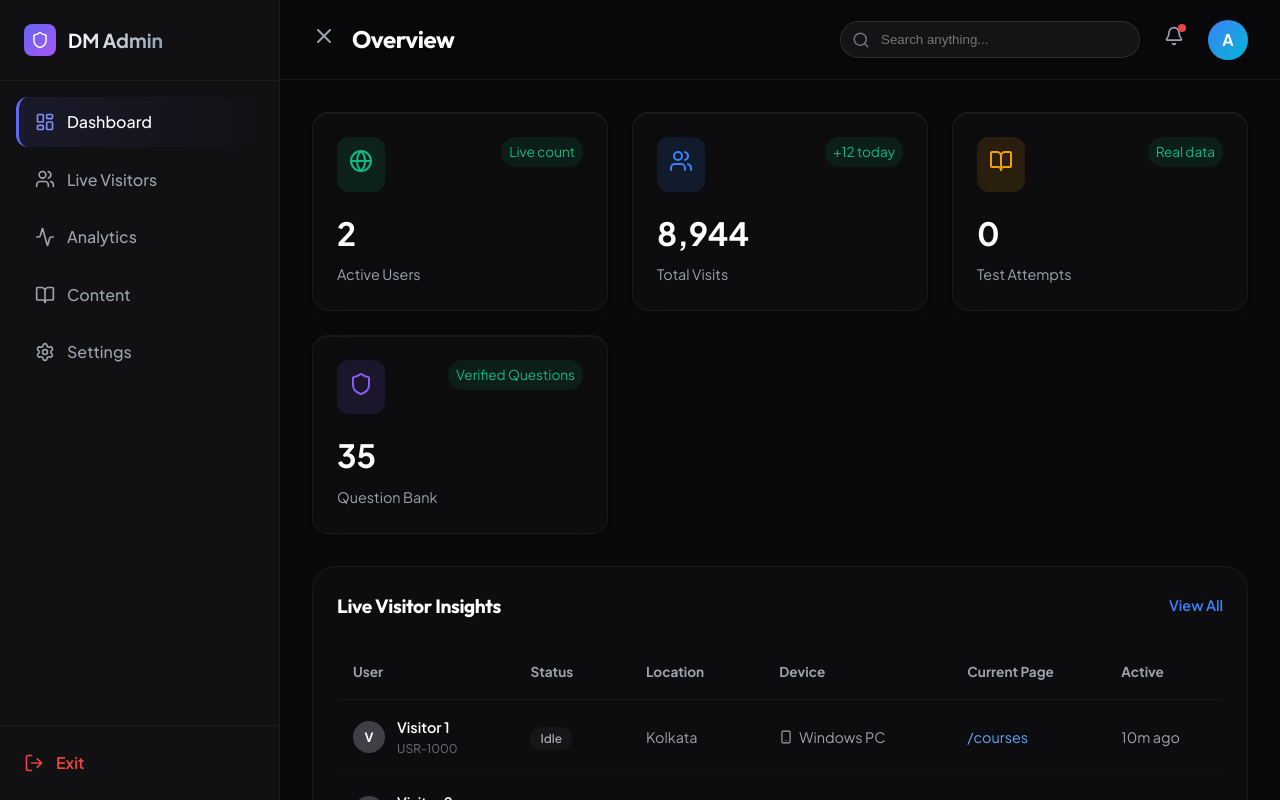
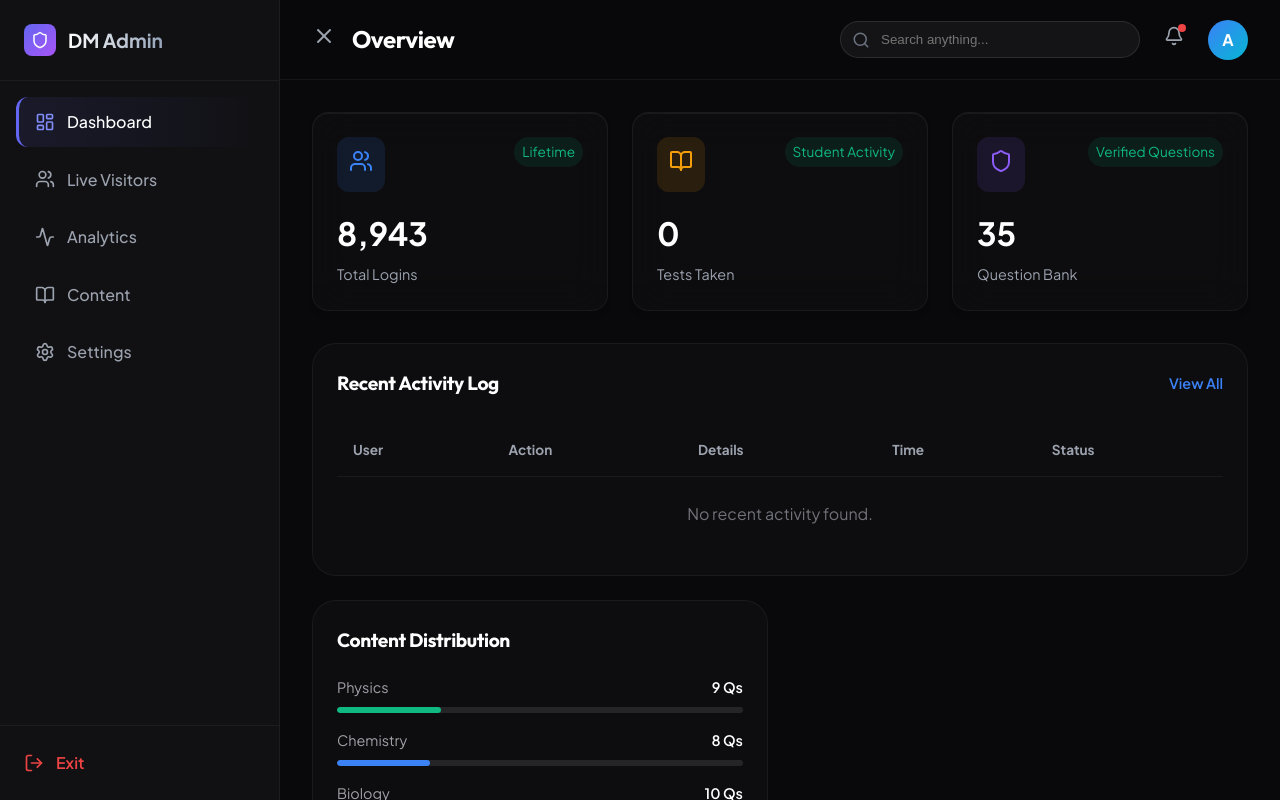
Before and after one commit to harss80/harsh-budhauliya-edtech, a React (Vite) app: page /admin in a window 1280 px wide. Built offline with nearby package versions, Linux system fonts and the light colour scheme.

Commit message:
feat: replace mock bot data with real activity log and admin tools

```diff
--- a/src/pages/AdminDashboard.jsx
+++ b/src/pages/AdminDashboard.jsx
@@ -29,54 +29,67 @@ const getRealStats = () => {
     return { history, currentUser, totalVisits, testAttempts, revenue, totalQuestions };
 };
 
-const generateLiveUsers = (realUser) => {
-    const users = [];
-    const cities = ['Mumbai', 'Delhi', 'Bangalore', 'Hyderabad', 'Chennai', 'Pune', 'Kolkata'];
-    const devices = ['iPhone 14', 'Samsung S23', 'Windows PC', 'MacBook Pro', 'iPad Air'];
+// --- User Activity Aggregator ---
+const getActivityLog = () => {
+    const history = JSON.parse(localStorage.getItem('digimentors_test_history') || '[]');
+    const currentUser = JSON.parse(localStorage.getItem('digimentors_current_user') || 'null');
 
-    // Add REAL user first if exists
-    if (realUser) {
-        users.push({
-            id: 'YOU',
-            name: realUser.name || 'Current User',
-            location: 'Current Location',
-            device: 'Your Device',
-            page: '/admin',
-            time: 'Now',
-            status: 'Active',
-            ip: '127.0.0.1 (Local)'
+    const logs = [];
+
+    // Add Login Entry if user exists
+    if (currentUser) {
+        logs.push({
+            id: 'LOGIN-001',
+            user: currentUser.name || 'User',
+            action: 'Logged In',
+            details: 'Session Active',
+            time: 'Recently',
+            status: 'Online',
+            type: 'auth'
         });
     }
 
-    // Add bots
-    for (let i = 0; i < 5; i++) {
-        users.push({
-            id: `USR-${1000 + i}`,
-            name: `Visitor ${i + 1}`,
-            location: cities[Math.floor(Math.random() * cities.length)],
-            device: devices[Math.floor(Math.random() * devices.length)],
-            page: ['/test-player', '/analysis', '/dashboard', '/courses'][Math.floor(Math.random() * 4)],
-            time: `${Math.floor(Math.random() * 20)}m ago`,
-            status: Math.random() > 0.3 ? 'Active' : 'Idle',
-            ip: `192.168.${Math.floor(Math.random() * 255)}.${Math.floor(Math.random() * 255)}`
+    // Add recent test attempts
+    history.slice(0, 5).forEach((test, idx) => {
+        logs.push({
+            id: `TEST-${idx}`,
+            user: currentUser?.name || 'User',
+            action: 'Attempted Test',
+            details: `${test.name} - Score: ${test.score}`,
+            time: test.date || 'Unknown',
+            status: 'Completed',
+            type: 'test'
         });
-    }
-    return users;
+    });
+
+    return logs;
 };
+
+// Calculate Subject Distribution
+const getSubjectStats = () => {
+    const stats = {};
+    realQuestions.forEach(q => {
+        stats[q.subject] = (stats[q.subject] || 0) + 1;
+    });
+    return Object.keys(stats).map(subject => ({ subject, count: stats[subject] }));
+};
+
 
 
 const AdminDashboard = () => {
     const [activeTab, setActiveTab] = useState('dashboard');
     const [isSidebarOpen, setSidebarOpen] = useState(true);
     const [realData, setRealData] = useState(getRealStats());
-    const [recentUsers, setRecentUsers] = useState(generateLiveUsers(realData.currentUser));
+    const [activityLog, setActivityLog] = useState(getActivityLog());
+    const [subjectStats, setSubjectStats] = useState(getSubjectStats());
     const [isMobile, setIsMobile] = useState(window.innerWidth <= 1024);
 
-    // Update real stats on mount
+    // Initial Data Load
     useEffect(() => {
         const data = getRealStats();
         setRealData(data);
-        setRecentUsers(generateLiveUsers(data.currentUser));
+        setActivityLog(getActivityLog());
+        setSubjectStats(getSubjectStats());
     }, []);
 
 
@@ -92,34 +105,33 @@ const AdminDashboard = () => {
         return () => window.removeEventListener('resize', handleResize);
     }, []);
 
-    // Live Data Simulation
+    // Live Data Updates (Real only)
     useEffect(() => {
         const interval = setInterval(() => {
-            // Simulate random visits
-            const newVisits = Math.floor(Math.random() * 3);
-            if (newVisits > 0) {
-                const currentTotal = parseInt(localStorage.getItem('total_visits') || '8943');
-                localStorage.setItem('total_visits', (currentTotal + newVisits).toString());
-                setRealData(prev => ({ ...prev, totalVisits: currentTotal + newVisits }));
-            }
-
-            setRecentUsers(prev => {
-                const newUsers = [...prev];
-                // Randomly update a bot (skip index 0 if it is real user)
-                const startIdx = newUsers[0]?.id === 'YOU' ? 1 : 0;
-                if (newUsers.length > startIdx) {
-                    const idx = Math.floor(Math.random() * (newUsers.length - startIdx)) + startIdx;
-                    newUsers[idx] = {
-                        ...newUsers[idx],
-                        status: Math.random() > 0.4 ? 'Active' : 'Idle',
-                        time: 'Just now'
-                    };
-                }
-                return newUsers;
-            });
-        }, 5000);
+            // Only update counts based on local storage changes if needed
+            // Currently just static refresher for "Time" or "Status" if we had real backend
+            setActivityLog(getActivityLog());
+        }, 10000);
         return () => clearInterval(interval);
     }, []);
+
+    const handleClearData = () => {
+        if (window.confirm('Are you sure you want to clear all test history? This cannot be undone.')) {
+            localStorage.removeItem('digimentors_test_history');
+            localStorage.removeItem('total_visits');
+            window.location.reload();
+        }
+    };
+
+    const handleExport = () => {
+        const dataStr = "data:text/json;charset=utf-8," + encodeURIComponent(JSON.stringify(realData.history));
+        const downloadAnchorNode = document.createElement('a');
+        downloadAnchorNode.setAttribute("href", dataStr);
+        downloadAnchorNode.setAttribute("download", "digimentors_data.json");
+        document.body.appendChild(downloadAnchorNode); // required for firefox
+        downloadAnchorNode.click();
+        downloadAnchorNode.remove();
+    };
 
     const sidebarVariants = {
         open: { width: '280px', transition: { type: 'spring', stiffness: 100 } },
@@ -244,9 +256,8 @@ const AdminDashboard = () => {
                     {/* Stats Grid */}
                     <div style={{ display: 'grid', gridTemplateColumns: 'repeat(auto-fit, minmax(240px, 1fr))', gap: '24px', marginBottom: '32px' }}>
                         {[
-                            { label: 'Active Users', value: recentUsers.filter(u => u.status === 'Active').length, icon: Globe, color: '#10b981', trend: 'Live count' },
-                            { label: 'Total Visits', value: realData.totalVisits.toLocaleString(), icon: Users, color: '#3b82f6', trend: '+12 today' },
-                            { label: 'Test Attempts', value: realData.testAttempts, icon: BookOpen, color: '#f59e0b', trend: 'Real data' },
+                            { label: 'Total Logins', value: realData.totalVisits.toLocaleString(), icon: Users, color: '#3b82f6', trend: 'Lifetime' },
+                            { label: 'Tests Taken', value: realData.testAttempts, icon: BookOpen, color: '#f59e0b', trend: 'Student Activity' },
                             { label: 'Question Bank', value: realData.totalQuestions, icon: Shield, color: '#8b5cf6', trend: 'Verified Questions' },
                         ].map((stat, idx) => (
                             <motion.div
@@ -280,7 +291,7 @@ const AdminDashboard = () => {
                         {/* Live Visitor Map / Activity */}
                         <div style={{ background: 'rgba(255,255,255,0.02)', borderRadius: '24px', border: '1px solid rgba(255,255,255,0.05)', padding: '24px', gridColumn: 'span 2' }}>
                             <div style={{ display: 'flex', justifyContent: 'space-between', alignItems: 'center', marginBottom: '24px' }}>
-                                <h3 style={{ fontSize: '1.2rem', fontWeight: '700' }}>Live Visitor Insights</h3>
+                                <h3 style={{ fontSize: '1.2rem', fontWeight: '700' }}>Recent Activity Log</h3>
                                 <button className="btn-reset" style={{ color: '#3b82f6', fontSize: '0.9rem', fontWeight: '600' }}>View All</button>
                             </div>
 
@@ -289,91 +300,86 @@ const AdminDashboard = () => {
                                     <thead>
                                         <tr style={{ color: '#9ca3af', fontSize: '0.85rem', textAlign: 'left', borderBottom: '1px solid rgba(255,255,255,0.05)' }}>
                                             <th style={{ padding: '16px' }}>User</th>
+                                            <th style={{ padding: '16px' }}>Action</th>
+                                            <th style={{ padding: '16px' }}>Details</th>
+                                            <th style={{ padding: '16px' }}>Time</th>
                                             <th style={{ padding: '16px' }}>Status</th>
-                                            <th style={{ padding: '16px' }}>Location</th>
-                                            <th style={{ padding: '16px' }}>Device</th>
-                                            <th style={{ padding: '16px' }}>Current Page</th>
-                                            <th style={{ padding: '16px' }}>Active</th>
                                         </tr>
                                     </thead>
                                     <tbody>
-                                        {recentUsers.map((user, idx) => (
+                                        {activityLog.length === 0 ? (
+                                            <tr>
+                                                <td colSpan="5" style={{ padding: '24px', textAlign: 'center', color: '#71717a' }}>No recent activity found.</td>
+                                            </tr>
+                                        ) : (
+                                            activityLog.map((log, idx) => (
                                                 <tr key={idx} style={{ borderBottom: '1px solid rgba(255,255,255,0.02)', fontSize: '0.9rem' }}>
                                                     <td style={{ padding: '16px', display: 'flex', alignItems: 'center', gap: '12px' }}>
                                                         <div style={{ width: '32px', height: '32px', borderRadius: '50%', background: '#3f3f46', display: 'flex', alignItems: 'center', justifyContent: 'center', fontSize: '0.8rem', fontWeight: '700' }}>
-                                                        {user.name.charAt(0)}
+                                                            {log.user.charAt(0)}
                                                         </div>
                                                         <div>
-                                                        <div style={{ fontWeight: '600' }}>{user.name}</div>
-                                                        <div style={{ fontSize: '0.75rem', color: '#71717a' }}>{user.id}</div>
+                                                            <div style={{ fontWeight: '600' }}>{log.user}</div>
+                                                            <div style={{ fontSize: '0.75rem', color: '#71717a' }}>{log.id}</div>
                                                         </div>
                                                     </td>
+                                                    <td style={{ padding: '16px', fontWeight: '600', color: log.type === 'auth' ? '#10b981' : '#f59e0b' }}>{log.action}</td>
+                                                    <td style={{ padding: '16px', color: '#a1a1aa' }}>{log.details}</td>
+                                                    <td style={{ padding: '16px', color: '#a1a1aa' }}>{log.time}</td>
                                                     <td style={{ padding: '16px' }}>
                                                         <span style={{
                                                             padding: '4px 10px', borderRadius: '100px', fontSize: '0.75rem', fontWeight: '600',
-                                                        background: user.status === 'Active' ? 'rgba(16, 185, 129, 0.1)' : 'rgba(113, 113, 122, 0.1)',
-                                                        color: user.status === 'Active' ? '#10b981' : '#a1a1aa'
+                                                            background: 'rgba(255,255,255,0.1)', color: 'white'
                                                         }}>
-                                                        {user.status}
+                                                            {log.status}
                                                         </span>
                                                     </td>
-                                                <td style={{ padding: '16px', color: '#a1a1aa' }}>{user.location}</td>
-                                                <td style={{ padding: '16px', color: '#a1a1aa' }}>
-                                                    <div style={{ display: 'flex', alignItems: 'center', gap: '6px' }}>
-                                                        <Smartphone size={14} /> {user.device}
-                                                    </div>
-                                                </td>
-                                                <td style={{ padding: '16px', color: '#60a5fa' }}>{user.page}</td>
-                                                <td style={{ padding: '16px', color: '#a1a1aa' }}>{user.time}</td>
                                                 </tr>
-                                        ))}
+                                            ))
+                                        )}
                                     </tbody>
                                 </table>
                             </div>
                         </div>
 
-                        {/* System Health / Alerts */}
+                        {/* Real System Stats & Tools */}
                         <div style={{ display: 'flex', flexDirection: 'column', gap: '24px' }}>
+                            {/* Question Distribution */}
                             <div style={{ background: 'rgba(255,255,255,0.02)', borderRadius: '24px', border: '1px solid rgba(255,255,255,0.05)', padding: '24px', flex: 1 }}>
-                                <h3 style={{ fontSize: '1.2rem', fontWeight: '700', marginBottom: '20px' }}>System Health</h3>
+                                <h3 style={{ fontSize: '1.2rem', fontWeight: '700', marginBottom: '20px' }}>Content Distribution</h3>
                                 <div style={{ display: 'flex', flexDirection: 'column', gap: '16px' }}>
-                                    {[
-                                        { label: 'Server CPU Load', value: '42%', color: '#10b981' },
-                                        { label: 'Memory Usage', value: '68%', color: '#f59e0b' },
-                                        { label: 'Database Latency', value: '12ms', color: '#3b82f6' }
-                                    ].map((item, idx) => (
+                                    {subjectStats.map((sub, idx) => (
                                         <div key={idx}>
                                             <div style={{ display: 'flex', justifyContent: 'space-between', marginBottom: '8px', fontSize: '0.9rem' }}>
-                                                <span style={{ color: '#a1a1aa' }}>{item.label}</span>
-                                                <span style={{ fontWeight: '600' }}>{item.value}</span>
+                                                <span style={{ color: '#a1a1aa' }}>{sub.subject}</span>
+                                                <span style={{ fontWeight: '600' }}>{sub.count} Qs</span>
                                             </div>
                                             <div style={{ width: '100%', height: '6px', background: 'rgba(255,255,255,0.1)', borderRadius: '100px', overflow: 'hidden' }}>
-                                                <div style={{ width: item.value, height: '100%', background: item.color, borderRadius: '100px' }}></div>
+                                                <div style={{ width: `${(sub.count / realData.totalQuestions) * 100}%`, height: '100%', background: idx === 0 ? '#10b981' : idx === 1 ? '#3b82f6' : '#f59e0b', borderRadius: '100px' }}></div>
                                             </div>
                                         </div>
                                     ))}
                                 </div>
                             </div>
 
+                            {/* Admin Actions */}
                             <div style={{ background: 'rgba(255,255,255,0.02)', borderRadius: '24px', border: '1px solid rgba(255,255,255,0.05)', padding: '24px', flex: 1 }}>
-                                <h3 style={{ fontSize: '1.2rem', fontWeight: '700', marginBottom: '20px' }}>Recent Alerts</h3>
+                                <h3 style={{ fontSize: '1.2rem', fontWeight: '700', marginBottom: '20px' }}>Admin Tools</h3>
                                 <div style={{ display: 'flex', flexDirection: 'column', gap: '16px' }}>
-                                    <div style={{ display: 'flex', gap: '12px', alignItems: 'flex-start' }}>
-                                        <div style={{ padding: '8px', background: 'rgba(239, 68, 68, 0.1)', borderRadius: '8px', color: '#ef4444' }}><AlertCircle size={16} /></div>
-                                        <div>
-                                            <div style={{ fontWeight: '600', fontSize: '0.95rem' }}>High Traffic detected</div>
-                                            <div style={{ fontSize: '0.85rem', color: '#a1a1aa' }}>IP Range 192.168.x.x originating anomalous load.</div>
-                                            <div style={{ fontSize: '0.75rem', color: '#52525b', marginTop: '4px' }}>2 mins ago</div>
+                                    <button onClick={handleExport} className="btn-reset" style={{ display: 'flex', gap: '12px', alignItems: 'center', width: '100%', padding: '12px', borderRadius: '12px', background: 'rgba(59, 130, 246, 0.1)', color: '#3b82f6', border: '1px solid rgba(59, 130, 246, 0.2)' }}>
+                                        <Settings size={18} />
+                                        <div style={{ textAlign: 'left' }}>
+                                            <div style={{ fontWeight: '600', fontSize: '0.95rem' }}>Export Data</div>
+                                            <div style={{ fontSize: '0.8rem', opacity: 0.8 }}>Download JSON backup</div>
                                         </div>
+                                    </button>
+                                    <button onClick={handleClearData} className="btn-reset" style={{ display: 'flex', gap: '12px', alignItems: 'center', width: '100%', padding: '12px', borderRadius: '12px', background: 'rgba(239, 68, 68, 0.1)', color: '#ef4444', border: '1px solid rgba(239, 68, 68, 0.2)' }}>
+                                        <LogOut size={18} />
+                                        <div style={{ textAlign: 'left' }}>
+                                            <div style={{ fontWeight: '600', fontSize: '0.95rem' }}>Reset System</div>
+                                            <div style={{ fontSize: '0.8rem', opacity: 0.8 }}>Clear all local data</div>
                                         </div>
-                                    <div style={{ display: 'flex', gap: '12px', alignItems: 'flex-start' }}>
-                                        <div style={{ padding: '8px', background: 'rgba(245, 158, 11, 0.1)', borderRadius: '8px', color: '#f59e0b' }}><Settings size={16} /></div>
-                                        <div>
-                                            <div style={{ fontWeight: '600', fontSize: '0.95rem' }}>System Update Pending</div>
-                                            <div style={{ fontSize: '0.85rem', color: '#a1a1aa' }}>New patch v2.4.1 available for deployment.</div>
-                                            <div style={{ fontSize: '0.75rem', color: '#52525b', marginTop: '4px' }}>1 hour ago</div>
-                                        </div>
-                                    </div>
+                                    </button>
                                 </div>
                             </div>
                         </div>
```
Lines whose indentation alone changed are shown as unchanged.
